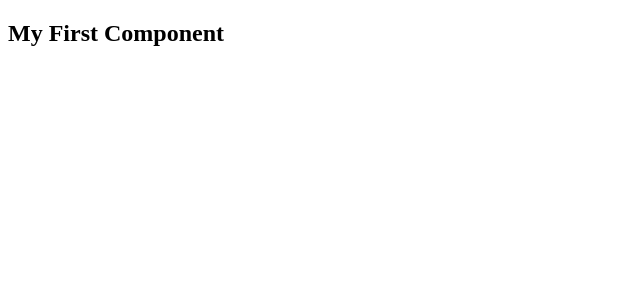
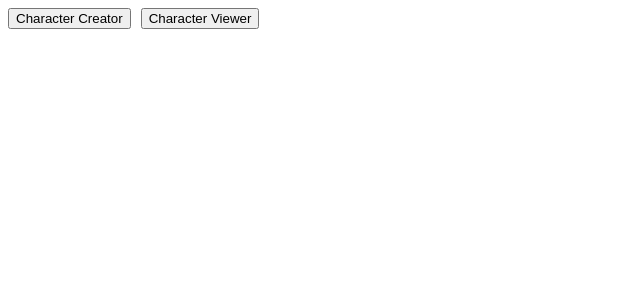
Before and after one commit to ChaoticEris/vampire-v5-character-generator, a React (Create React App) app in the folder client/: page / in a window 1280 px wide. Shown: the top 300 px of the page, without its empty margins (0-640 px from the left). Built offline with nearby package versions, Linux system fonts and the light colour scheme.

Commit message:
creating folder structure

```diff
--- /dev/null
+++ b/client/src/App.js
@@ -0,0 +1,15 @@
+import React, { Component } from "react";
+import HeaderButtons from "./components/HeaderButtons";
+import "./css/App.css";
+
+class App extends Component {
+  render() {
+    return (
+      <div>
+        <HeaderButtons />
+      </div>
+    );
+  }
+}
+
+export default App;
--- /dev/null
+++ b/client/src/components/CharacterCreator.js
@@ -0,0 +1,18 @@
+import React from "react";
+
+function CharacterCreator() {
+  return (
+    <div>
+      <br /> <br />
+      <label htmlFor="name">Name: </label>
+      <input type="text" id={"name"} placeholder={"Enter a name"} />
+      <br /> <br />
+      <label htmlFor="clan-list">Clan: </label>
+      <select name="clan-list" id="clan-list">
+        <option value="Banu Haqim">Banu Haqim</option>
+      </select>
+    </div>
+  );
+}
+
+export default CharacterCreator;
--- /dev/null
+++ b/client/src/components/CharacterViewer.js
@@ -0,0 +1,7 @@
+import React from "react";
+
+function CharacterViewer() {
+  return <div></div>;
+}
+
+export default CharacterViewer;
--- /dev/null
+++ b/client/src/components/HeaderButtons.js
@@ -0,0 +1,32 @@
+import React, { useState } from "react";
+import CharacterCreator from "./CharacterCreator";
+import CharacterViewer from "./CharacterViewer";
+
+function HeaderButtons() {
+  const [activeButton, setActiveButton] = useState(null);
+
+  const handleButtonClick = (buttonName) => {
+    setActiveButton(buttonName);
+  };
+
+  return (
+    <div>
+      <button
+        onClick={() => handleButtonClick("characterCreator")}
+        className={"buttons"}
+      >
+        Character Creator
+      </button>
+      <button
+        onClick={() => handleButtonClick("characterViewer")}
+        className={"buttons"}
+      >
+        Character Viewer
+      </button>
+      {activeButton === "characterCreator" && <CharacterCreator />}
+      {activeButton === "characterViewer" && <CharacterViewer />}
+    </div>
+  );
+}
+
+export default HeaderButtons;
--- /dev/null
+++ b/client/src/css/App.css
@@ -0,0 +1,4 @@
+.buttons {
+    display: inline-block;
+    margin-right: 10px;
+}
--- a/client/src/index.js
+++ b/client/src/index.js
@@ -1,10 +1,8 @@
 import React from "react";
 import ReactDOM from "react-dom/client";
+import App from "./App";
+import "./css/index.css";
 
-function Greeting() {
-    return <h2>My First Component</h2>;
-}
+const root = ReactDOM.createRoot(document.getElementById("root"));
 
-const root = ReactDOM.createRoot(document.getElementById('root'));
-
-root.render(<Greeting/>);
+root.render(<App />);
```
Also changed, not shown: client/src/css/index.css (added).
